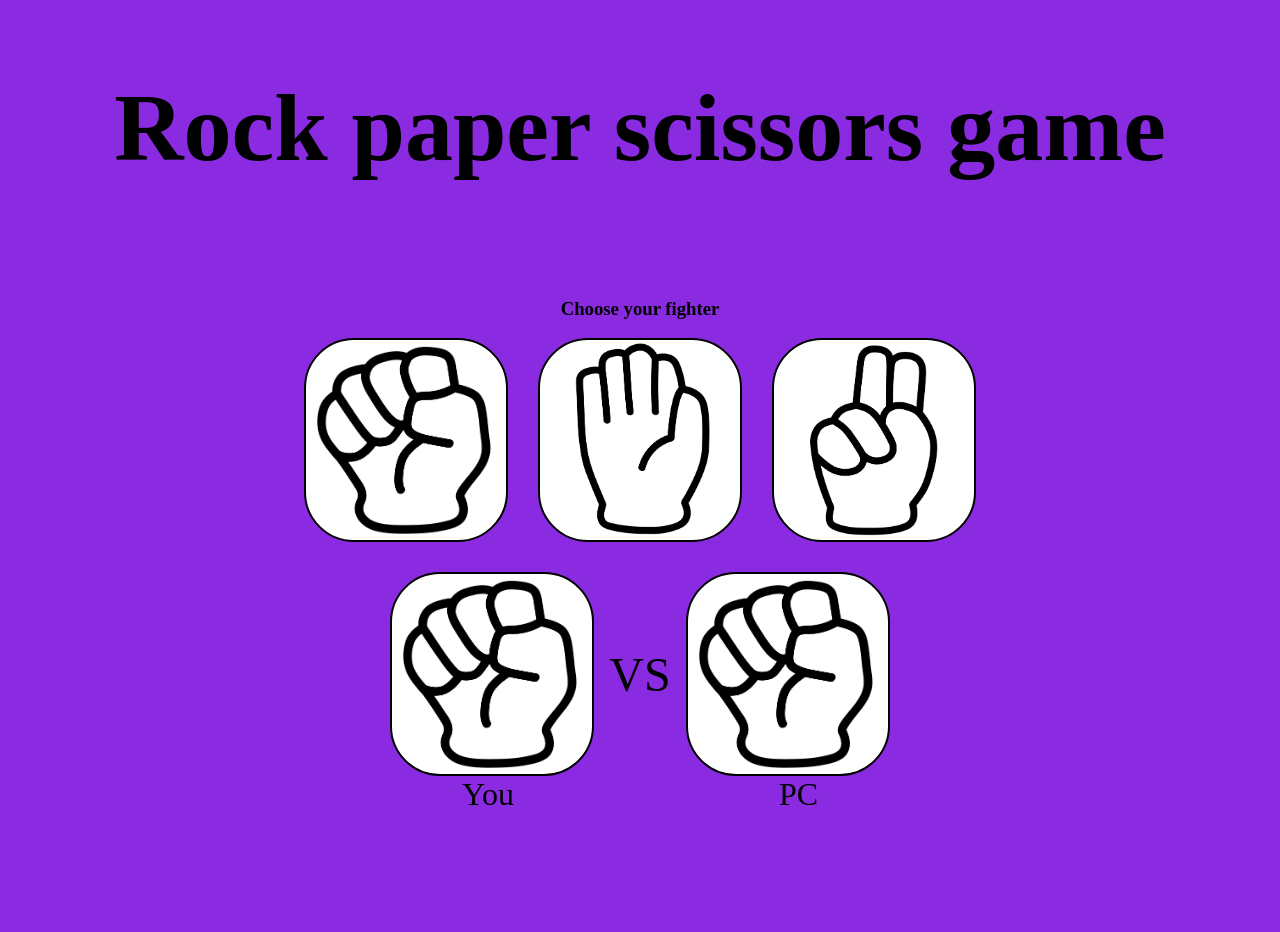
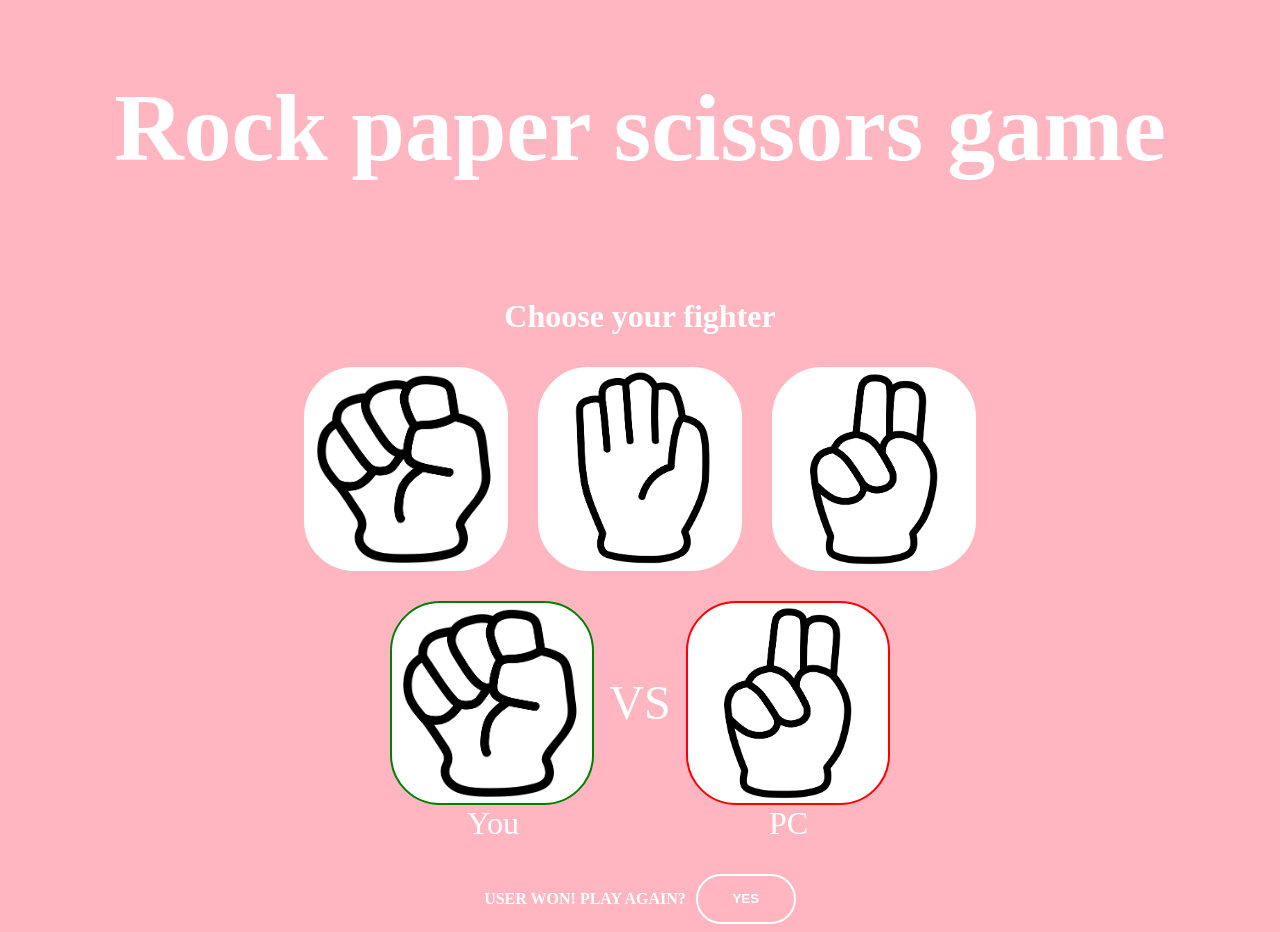
Before and after one commit to IlyaDavydov/rps, a plain HTML site: page index.html in a window 1280 px wide. Both pictures are taken after a click on the element 406 px from the left and 440 px from the top of the page. Before the commit the page ends 853 px from the top, so only its background shows below. Drawn offline with Linux system fonts and the light colour scheme.

Commit message:
final version 1.0

```diff
--- a/first.js
+++ b/first.js
@@ -1,4 +1,4 @@
-/*function getComputerChoice() {
+function getComputerChoice() {
      let r = randomInt(1, 3);
      if (r == 1) {
         return ["rock", 1];
@@ -11,23 +11,11 @@
      }
 }
 
-function getUserChoice() {
-    let userChoice = prompt("Enter your choice")
-    if (userChoice.toLowerCase() == "rock") {
-        return ["rock", 1];
-    }
-    else if (userChoice.toLowerCase() == "paper") {
-        return ["paper", 2];
-    }
-    else if (userChoice.toLowerCase() == "scissors") {
-        return ["scissors", 3];
-    }
-    else {
-        alert("sorry, use a correct value for this game");
-        return getUserChoice();
-    }
+function randomInt(a, b) {
+    return Math.floor(a + Math.random() * b);
 }
 
+/*
 function playGame() {
     let tempPC = getComputerChoice();
     let tempUSER = getUserChoice()
@@ -36,40 +24,6 @@ function playGame() {
     let a = tempPC[1];
     let b = tempUSER[1];
     let string;
-    if (a == b) {
-        string =  `It's a draw, computer choice: ${pc}, user choice: ${user}`
-    }
-    else {
-        if (a == 1) {
-            if (b == 2) {
-                string =  `It's a user win, computer choice: ${pc}, user choice: ${user}`
-            }
-            else {
-                string =  `It's a PC win, computer choice: ${pc}, user choice: ${user}`
-            }
-        }
-        else if (a == 2) {
-            if (b == 1) {
-                string =  `It's a PC win, computer choice: ${pc}, user choice: ${user}`
-            }
-            else {
-                string =  `It's a user win, computer choice: ${pc}, user choice: ${user}`
-            }
-        }
-        else {
-            if (b == 1) {
-                string =  `It's a user win, computer choice: ${pc}, user choice: ${user}`
-            }
-            else {
-                string =  `It's a PC win, computer choice: ${pc}, user choice: ${user}`
-            }
-        }
-    }
-    return string;
-}
-
-function randomInt(a, b) {
-    return Math.floor(a + Math.random() * b);
 }
 
 let answer;
@@ -79,8 +33,14 @@ do {
     answer = prompt("If you want to play one time more enter y, otherwise something else");
 } while (answer == "y");*/
 
-const clicker = document.querySelector(".elements .image.rock");
+const rock = document.querySelector(".elements .image.rock");
+const paper = document.querySelector(".elements .image.paper");
+const scissors = document.querySelector(".elements .image.scissors");
 const pcChoice = document.querySelector(".score .image.pc");
+const userChoice = document.querySelector(".score .image.user");
+const result = document.querySelector(".result");
+const resultText = document.querySelector(".result p");
+const button = document.querySelector("button");
 
 const tempRock = "url('rock.png')";
 const tempPaper = "url('paper.png')";
@@ -91,8 +51,154 @@ tempArr.push(tempRock);
 tempArr.push(tempPaper);
 tempArr.push(tempScissors);
 
-function choose() {
-    pcChoice.style.backgroundImage = tempArr[counter % tempArr.length];
+let a = 0; //variable for saving a result of pc choice
+let b = 0; //variavle for saving a result of user choice
+
+
+function pcChoose() {
+    let counter = 0;
+    let pcVote = getComputerChoice()[1];
+    let interval = setInterval(() => {
+        if (tempArr[counter % tempArr.length] === tempPaper) {
+            pcChoice.style.backgroundPosition = "130% center";
+        }
+        pcChoice.style.backgroundImage = tempArr[counter % tempArr.length];
+        pcChoice.style.backgroundSize = "cover";
+        counter++;
+        if (counter === 15) {
+            clearInterval(interval);
+        }
+    }, 100);
+    console.log(pcVote);
+    function mainVote() {
+        if (pcVote === 1) {
+            pcChoice.style.backgroundImage = tempRock;
+            console.log("ROCK");
+            a = 1;
+        }
+        else if (pcVote === 2) {
+            pcChoice.style.backgroundImage = tempPaper;
+            pcChoice.style.backgroundPosition = "130% center";
+            console.log("PAPER");
+            a = 2;
+        }
+        else {
+            pcChoice.style.backgroundImage = tempScissors;
+            console.log("SCISSORS");
+            a = 3;
+        }
+    }
+    setTimeout(mainVote, 1600);
 }
 
-clicker.addEventListener("click", choose);
+function userChoose(temp) {
+    if (temp === "image rock") {
+        userChoice.style.backgroundImage = tempRock;
+        b = 1;
+    }
+    if (temp === "image paper") {
+        userChoice.style.backgroundImage = tempPaper;
+        userChoice.style.backgroundPosition = "130% center";
+        b = 2;
+    }
+    if (temp === "image scissors") {
+        userChoice.style.backgroundImage = tempScissors;
+        b = 3;
+    }
+    userChoice.style.backgroundSize = "cover";
+}
+
+function game(event) {
+    let temp = event.currentTarget.className;
+    console.log(temp);
+    userChoose(temp);
+    pcChoose();
+    setTimeout(function() {
+        voting(a, b);
+    }, 1650);
+    setTimeout(function() {
+        result.style.display = "flex";
+    }, 1700);
+}
+
+function reset() {
+    userChoice.style.backgroundImage = "url('question.jpg')";
+    pcChoice.style.backgroundImage = "url('question.jpg')";
+    result.style.display = "none";
+    userChoice.style.border = "solid white 2px";
+    pcChoice.style.border = "solid white 2px";
+}
+
+
+function voting(a, b) {
+    const userArray = ["rock", "paper", "scissors"];
+    const pcArray = ["rock", "paper", "scissors"];
+    let string = "";
+    console.log("a" + a);
+    console.log("b" + b);
+    if (a == b) {
+        string =  `It's a draw, computer choice: ${pcArray[a - 1]}, user choice: ${userArray[b - 1]}`
+        resultText.textContent = "IT'S A DRAW! PLAY AGAIN?";
+        userChoice.style.border = "solid gold 2px";
+        pcChoice.style.border = "solid gold 2px";
+    }
+    else {
+        if (a == 1) {
+            if (b == 2) {
+                string =  `It's a user win, computer choice: ${pcArray[a - 1]}, user choice: ${userArray[b - 1]}`
+                resultText.textContent = "USER WON! PLAY AGAIN?";
+                userChoice.style.border = "solid green 2px";
+                pcChoice.style.border = "solid red 2px";
+            }
+            else {
+                string =  `It's a PC win, computer choice: ${pcArray[a - 1]}, user choice: ${userArray[b - 1]}`
+                resultText.textContent = "PC WON! PLAY AGAIN?";
+                userChoice.style.border = "solid red 2px";
+                pcChoice.style.border = "solid green 2px";
+            }
+        }
+        else if (a == 2) {
+            if (b == 1) {
+                string =  `It's a PC win, computer choice: ${pcArray[a - 1]}, user choice: ${userArray[b - 1]}`
+                resultText.textContent = "PC WON! PLAY AGAIN?";
+                userChoice.style.border = "solid red 2px";
+                pcChoice.style.border = "solid green 2px";
+            }
+            else {
+                string =  `It's a user win, computer choice: ${pcArray[a - 1]}, user choice: ${userArray[b - 1]}`
+                resultText.textContent = "USER WON! PLAY AGAIN?";
+                userChoice.style.border = "solid green 2px";
+                pcChoice.style.border = "solid red 2px";
+            }
+        }
+        else {
+            if (b == 1) {
+                string =  `It's a user win, computer choice: ${pcArray[a - 1]}, user choice: ${userArray[b - 1]}`
+                resultText.textContent = "USER WON! PLAY AGAIN?";
+                userChoice.style.border = "solid green 2px";
+                pcChoice.style.border = "solid red 2px";
+            }
+            else {
+                string =  `It's a PC win, computer choice: ${pcArray[a - 1]}, user choice: ${userArray[b - 1]}`
+                resultText.textContent = "PC WON! PLAY AGAIN?";
+                userChoice.style.border = "solid red 2px";
+                pcChoice.style.border = "solid green 2px";
+            }
+        }
+    }
+    console.log(string);
+}
+
+rock.addEventListener('click', function(event) {
+    game(event);
+});
+
+paper.addEventListener('click', function(event) {
+    game(event);
+});
+
+scissors.addEventListener('click', function(event) {
+    game(event);
+});
+
+button.addEventListener('click', reset);
--- a/index.html
+++ b/index.html
@@ -30,5 +30,9 @@
         <p class="you">You</p>
         <p class="PC">PC</p>
     </div>
+    <div class="result">
+        <p>X WON! PLay again?</p>
+        <button>YES</button>
+    </div>
 </body>
 </html>
--- a/styles.css
+++ b/styles.css
@@ -12,7 +12,7 @@ body {
 
 .image {
     background-color: pink;
-    border: solid black 2px;
+    border: solid white 2px;
     border-radius: 50px;
     width: 200px;
     height: 200px;
@@ -34,7 +34,8 @@ body {
 }
 
 .image.user, .image.pc {
-    background-image: url('rock.png');
+    background-image: url('question.jpg');
+    background-color: white;
 }
 
 .score p {
@@ -54,14 +55,44 @@ h1 {
 
 h3 {
     margin-top: 50px;
+    font-size: 32px;
 }
 
 .signatures {
     display: flex;
-    gap: 265px;
+    gap: 250px;
     font-size: 32px;
 }
 
 .signatures p {
     margin-top: auto;
 }
+
+.signatures .PC {
+    margin-right: 5px;
+}
+
+.result
+ {
+    display: none;
+ }
+
+ .result p {
+    font-weight: 900;
+ }
+
+ button {
+    height: 50px;
+    width: 100px;
+    border-radius: 50px;
+    margin-left: 10px;
+    color: white;
+    border: solid white 2px;
+    background-color: lightpink;
+    font-weight: 900;
+ }
+
+ body {
+    background-color: lightpink;
+    color: white;
+ }
```
Also changed, not shown: question.jpg (added), question.png (added).
